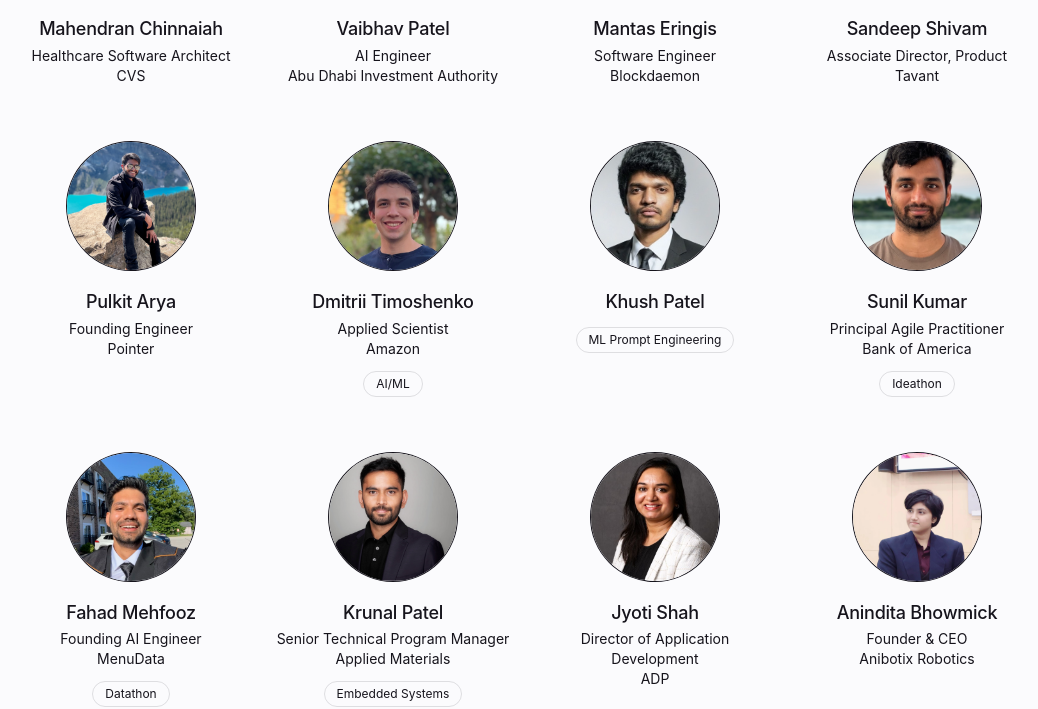
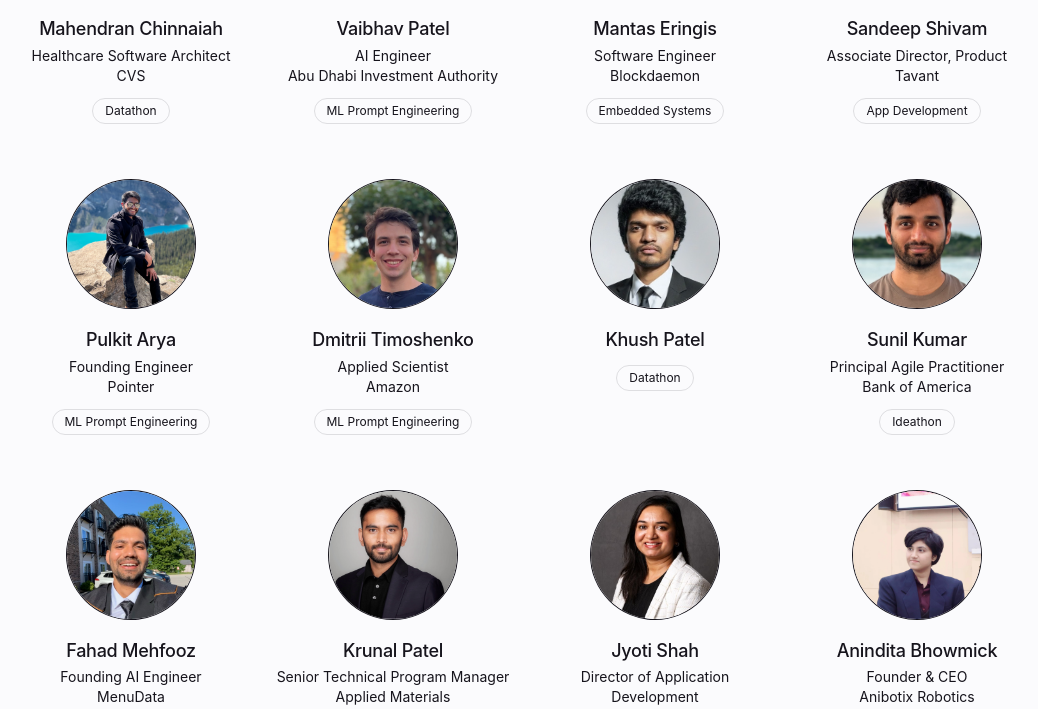
Before and after one commit to project54321/reveriehacks.org, a React (Vite) app in the folder ReverieHacks/: page /judges in a window 1280 px wide. Shown: the part 569-1278 px from the top of the page, without its empty margins (116-1154 px from the left). Built offline with nearby package versions, Linux system fonts and the light colour scheme.

Commit message:
Add track tags to all judges (per assignment table)

```diff
--- a/ReverieHacks/src/app/pages/JudgesPage.tsx
+++ b/ReverieHacks/src/app/pages/JudgesPage.tsx
@@ -9,26 +9,26 @@ interface Judge {
 }
 
 const judges: Judge[] = [
-  { name: 'Mahendran Chinnaiah', role: 'Healthcare Software Architect', company: 'CVS', img: '/judges/mahendran.png' },
-  { name: 'Vaibhav Patel', role: 'AI Engineer', company: 'Abu Dhabi Investment Authority', img: '/judges/vaibhav.png' },
-  { name: 'Mantas Eringis', role: 'Software Engineer', company: 'Blockdaemon', img: '/judges/mantas.png' },
-  { name: 'Sandeep Shivam', role: 'Associate Director, Product', company: 'Tavant', img: '/judges/sandeep.png' },
-  { name: 'Pulkit Arya', role: 'Founding Engineer', company: 'Pointer', img: '/judges/pulkit.png' },
-  { name: 'Dmitrii Timoshenko', role: 'Applied Scientist', company: 'Amazon', img: '/judges/dimitrii.png', track: 'AI/ML' },
-  { name: 'Khush Patel', img: '/judges/khush.png', track: 'ML Prompt Engineering' },
+  { name: 'Mahendran Chinnaiah', role: 'Healthcare Software Architect', company: 'CVS', img: '/judges/mahendran.png', track: 'Datathon' },
+  { name: 'Vaibhav Patel', role: 'AI Engineer', company: 'Abu Dhabi Investment Authority', img: '/judges/vaibhav.png', track: 'ML Prompt Engineering' },
+  { name: 'Mantas Eringis', role: 'Software Engineer', company: 'Blockdaemon', img: '/judges/mantas.png', track: 'Embedded Systems' },
+  { name: 'Sandeep Shivam', role: 'Associate Director, Product', company: 'Tavant', img: '/judges/sandeep.png', track: 'App Development' },
+  { name: 'Pulkit Arya', role: 'Founding Engineer', company: 'Pointer', img: '/judges/pulkit.png', track: 'ML Prompt Engineering' },
+  { name: 'Dmitrii Timoshenko', role: 'Applied Scientist', company: 'Amazon', img: '/judges/dimitrii.png', track: 'ML Prompt Engineering' },
+  { name: 'Khush Patel', img: '/judges/khush.png', track: 'Datathon' },
   { name: 'Sunil Kumar', role: 'Principal Agile Practitioner', company: 'Bank of America', img: '/judges/sunil.png', track: 'Ideathon' },
   { name: 'Fahad Mehfooz', role: 'Founding AI Engineer', company: 'MenuData', img: '/judges/fahaz.png', track: 'Datathon' },
   { name: 'Krunal Patel', role: 'Senior Technical Program Manager', company: 'Applied Materials', img: '/judges/krunal.png', track: 'Embedded Systems' },
-  { name: 'Jyoti Shah', role: 'Director of Application Development', company: 'ADP', img: '/judges/jyoti.png' },
-  { name: 'Anindita Bhowmick', role: 'Founder & CEO', company: 'Anibotix Robotics', img: '/judges/anindita.png' },
-  { name: 'Jasmit Kaur', role: 'Technology Leader', company: 'ADP', img: '/judges/jasmit.png' },
-  { name: 'Mayur Jain', role: 'Senior Software Engineer', company: 'Bridgestone Americas', img: '/judges/mayur.png' },
-  { name: 'Baron Henderson', role: 'Founder', company: 'Pedro Pathing', img: '/judges/baron.png' },
-  { name: 'Vidyasagar Palla', role: 'Senior Security Consultant', company: 'Ernst & Young', img: '/judges/vidyasagar.png' },
-  { name: 'Anisha Yarlapati', role: 'Product Manager', company: 'Adobe', img: '/judges/anisha.png' },
+  { name: 'Jyoti Shah', role: 'Director of Application Development', company: 'ADP', img: '/judges/jyoti.png', track: 'Datathon' },
+  { name: 'Anindita Bhowmick', role: 'Founder & CEO', company: 'Anibotix Robotics', img: '/judges/anindita.png', track: 'Ideathon' },
+  { name: 'Jasmit Kaur', role: 'Technology Leader', company: 'ADP', img: '/judges/jasmit.png', track: 'Software Development' },
+  { name: 'Mayur Jain', role: 'Senior Software Engineer', company: 'Bridgestone Americas', img: '/judges/mayur.png', track: 'Software Development' },
+  { name: 'Baron Henderson', role: 'Founder', company: 'Pedro Pathing', img: '/judges/baron.png', track: 'Software Development' },
+  { name: 'Vidyasagar Palla', role: 'Senior Security Consultant', company: 'Ernst & Young', img: '/judges/vidyasagar.png', track: 'Ideathon' },
+  { name: 'Anisha Yarlapati', role: 'Product Manager', company: 'Adobe', img: '/judges/anisha.png', track: 'Ideathon' },
   { name: 'Hung Truong', role: 'Incoming Software Engineer', company: 'HubSpot', img: '/judges/hung.png', track: 'App Development' },
-  { name: 'Udaya Bhaskar Vemuri', role: 'Application Security & DevSecOps', img: '/judges/udaya.png' },
-  { name: 'Frank Chu', img: '/judges/frank.png' },
+  { name: 'Udaya Bhaskar Vemuri', role: 'Application Security & DevSecOps', img: '/judges/udaya.png', track: 'Software Development' },
+  { name: 'Frank Chu', img: '/judges/frank.png', track: 'ML Prompt Engineering' },
 ];
 
 export function JudgesPage() {
```
